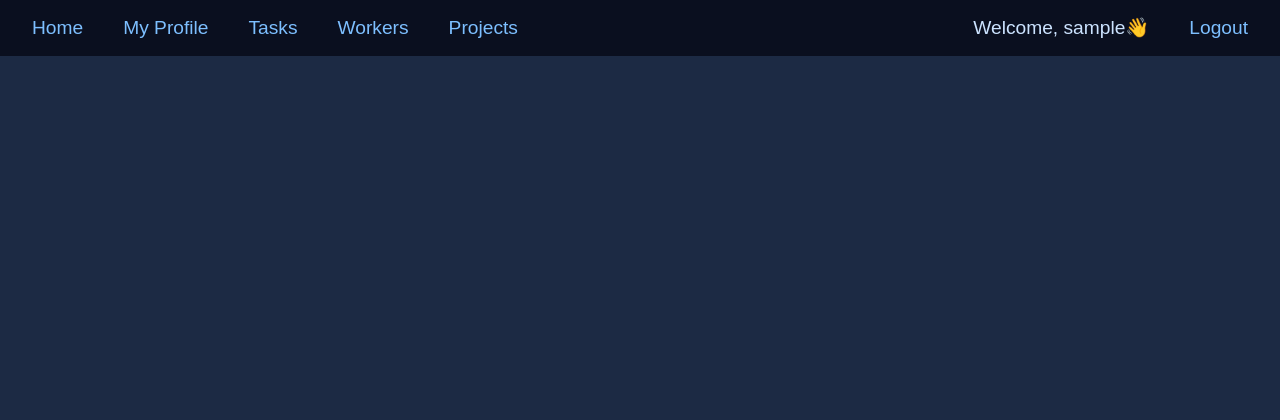
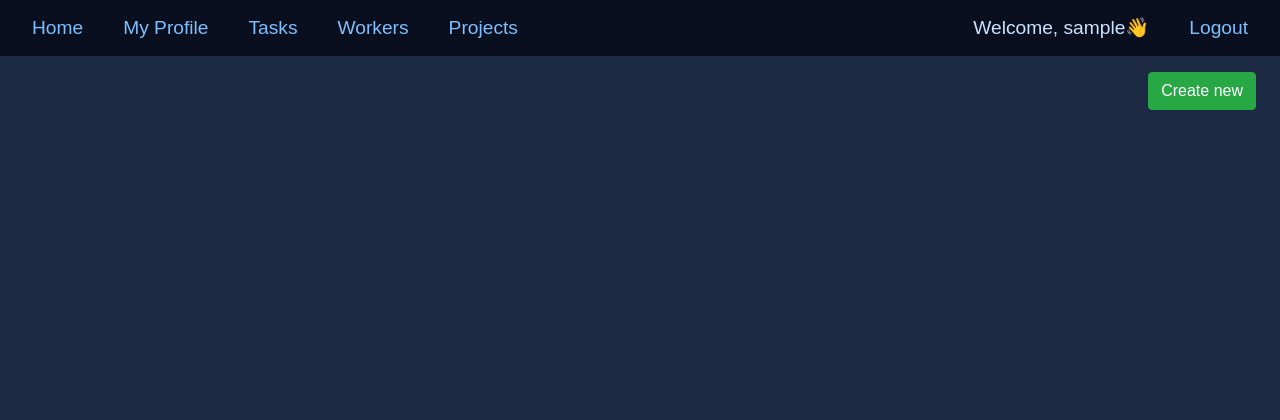
Before and after one commit to sosunovych-andrii/task-manager, a Django app: page /projects/ in a window 1280 px wide. Shown: the top 420 px of the page. Run offline with Django 5.2, Linux system fonts and the light colour scheme; the visitor is signed in with stand-in values (Sample User, id 1); data that the repository does not hold is empty; parts of the project's set-up code (start-up, migrations or seed data) failed here and were passed over; some libraries are stand-ins or nearby versions.

Commit message:
Implement create button functionality

```diff
--- a/core/urls.py
+++ b/core/urls.py
@@ -13,6 +13,9 @@ from core.views import (
     ProjectDeleteView,
     TaskUpdateView,
     TaskDeleteView,
+    WorkerCreateView,
+    ProjectCreateView,
+    TaskCreateView
 )
 
 
@@ -28,7 +31,10 @@ urlpatterns = [
     path("projects/<int:pk>/update/", ProjectUpdateView.as_view(), name="project-update"),
     path("projects/<int:pk>/delete/", ProjectDeleteView.as_view(), name="project-delete"),
     path("tasks/<int:pk>/update/", TaskUpdateView.as_view(), name="task-update"),
-    path("tasks/<int:pk>/delete/", TaskDeleteView.as_view(), name="task-delete")
+    path("tasks/<int:pk>/delete/", TaskDeleteView.as_view(), name="task-delete"),
+    path("workers/create/", WorkerCreateView.as_view(), name="worker-create"),
+    path("projects/create/", ProjectCreateView.as_view(), name="project-create"),
+    path("tasks/create/", TaskCreateView.as_view(), name="task-create")
 ]
 
 app_name = "core"
--- a/core/views.py
+++ b/core/views.py
@@ -10,8 +10,9 @@ from django.views import generic
 from core.forms import (
     SignUpForm,
     MyProfileForm,
-    WorkerForm,
-    TaskForm
+    WorkerUpdateForm,
+    TaskForm,
+    WorkerCreationForm
 )
 from core.models import Project, Task, Worker
 
@@ -107,9 +108,9 @@ class MyProfileView(LoginRequiredMixin, generic.UpdateView):
 
 class WorkerUpdateView(LoginRequiredMixin, UserPassesTestMixin, generic.UpdateView):
     model = Worker
-    form_class = WorkerForm
+    form_class = WorkerUpdateForm
     context_object_name = "worker"
-    template_name = "core/worker_form.html"
+    template_name = "core/worker_update_form.html"
     success_url = reverse_lazy("core:worker-list")
 
     def test_func(self) -> bool:
@@ -166,3 +167,33 @@ class TaskDeleteView(LoginRequiredMixin, UserPassesTestMixin, generic.DeleteView
 
     def test_func(self) -> bool:
         return self.request.user.is_superuser
+
+
+class WorkerCreateView(LoginRequiredMixin, UserPassesTestMixin, generic.CreateView):
+    model = Worker
+    form_class = WorkerCreationForm
+    context_object_name = "worker"
+    template_name = "core/worker_create_form.html"
+    success_url = reverse_lazy("core:worker-list")
+
+    def test_func(self) -> bool:
+        return self.request.user.is_superuser
+
+
+class ProjectCreateView(LoginRequiredMixin, UserPassesTestMixin, generic.CreateView):
+    model = Project
+    fields = ("name", "description")
+    context_object_name = "project"
+    template_name = "core/project_form.html"
+    success_url = reverse_lazy("core:project-list")
+
+    def test_func(self) -> bool:
+        return self.request.user.is_superuser
+
+
+class TaskCreateView(LoginRequiredMixin, generic.CreateView):
+    model = Task
+    form_class = TaskForm
+    content_object_name = "task"
+    template_name = "core/task_form.html"
+    success_url = reverse_lazy("core:task-list")
--- a/static/css/cards-grid.css
+++ b/static/css/cards-grid.css
@@ -1,6 +1,5 @@
 .grid {
   display: grid;
-  margin-top: 2.5rem;
   grid-template-columns: repeat(auto-fit, minmax(20%, 1fr));
   gap: 1.5rem;
   padding: 1.5rem;
--- a/static/css/forms.css
+++ b/static/css/forms.css
@@ -1,4 +1,4 @@
-.create-update-container {
+.form-container {
   max-width: 75vh;
   margin: 1.5rem auto;
   padding: 1.5rem;
@@ -9,7 +9,7 @@
   box-shadow: 0 0 10px rgba(0, 0, 0, 0.2);
 }
 
-.create-update-container h3 {
+.form-container h3 {
   text-align: center;
   margin-bottom: 1.5rem;
 }
--- a/templates/core/project_list.html
+++ b/templates/core/project_list.html
@@ -1,6 +1,11 @@
 {% extends "base.html" %}
 
 {% block content %}
+  {% if user.is_superuser %}
+    <div class="d-flex justify-content-end mt-3 mr-4">
+      <a href="{% url 'core:project-create' %}" class="btn btn-success">Create new</a>
+    </div>
+  {% endif %}
   <div class="grid">
     {% for project in project_list %}
       <div class="card">
--- a/templates/core/task_list.html
+++ b/templates/core/task_list.html
@@ -1,6 +1,9 @@
 {% extends "base.html" %}
 
 {% block content %}
+  <div class="d-flex justify-content-end mt-3 mr-4">
+    <a href="{% url 'core:task-create' %}" class="btn btn-success">Create new</a>
+  </div>
   <div class="grid">
     {% for task in task_list %}
       <div class="card">
```
Also changed, not shown: templates/core/project_form.html (+6 -2 lines), templates/core/task_form.html (+6 -2 lines).
